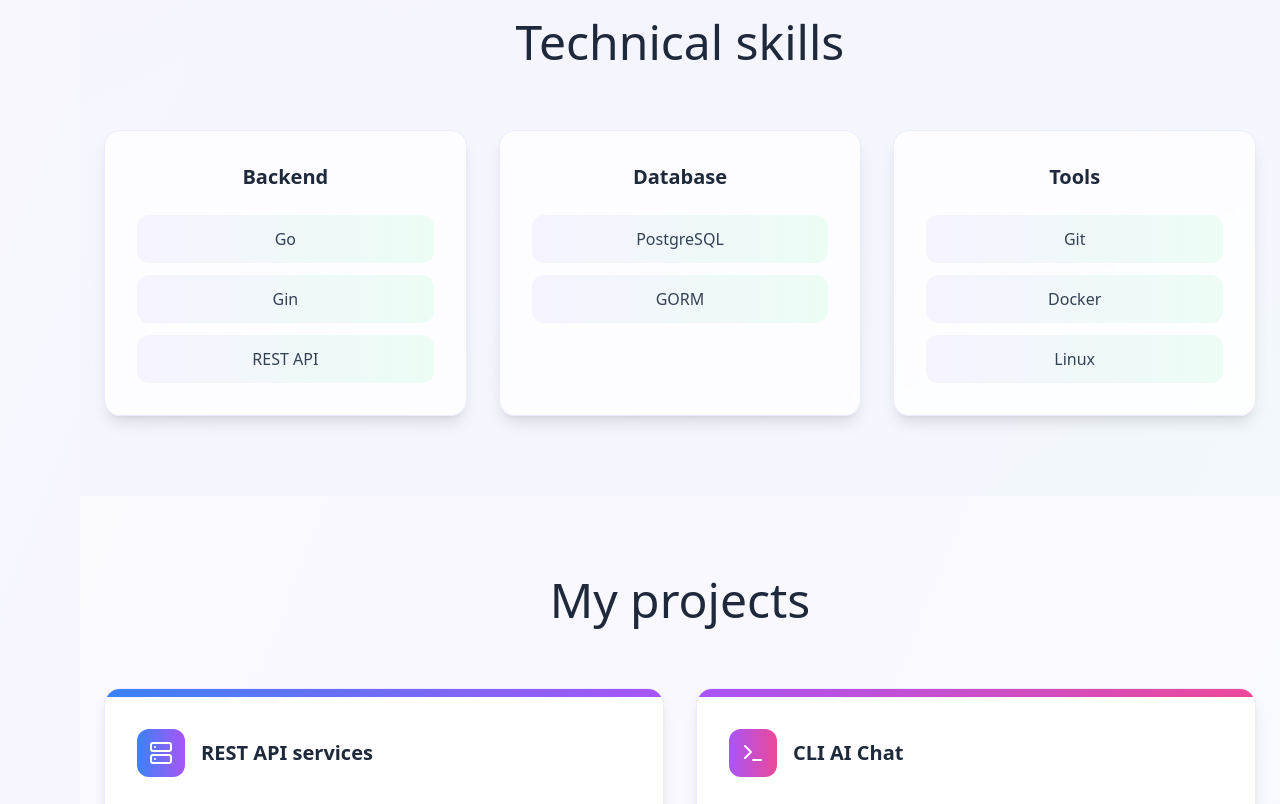
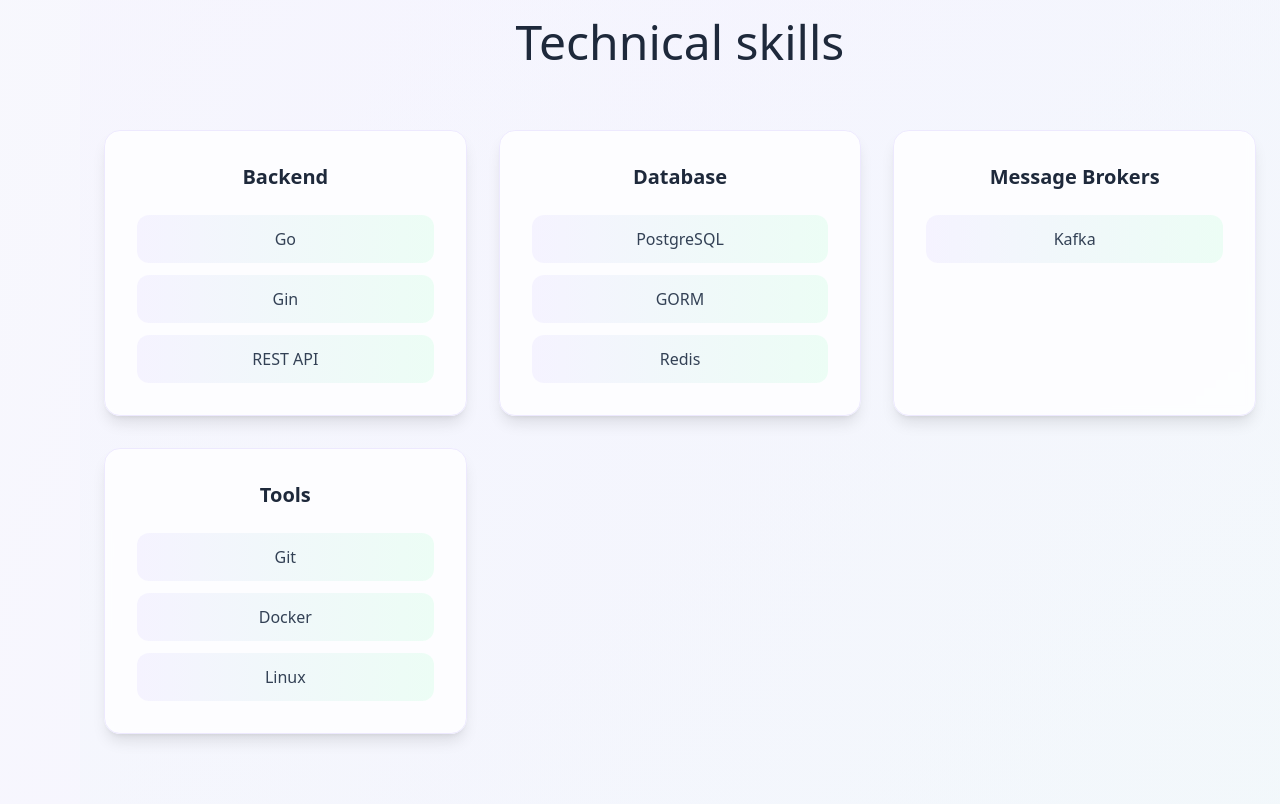
Before and after one commit to mrevds/mrevds-2f8dca31, a React (Vite) app: page / in a window 1280 px wide. Shown: the part 1420-2224 px from the top of the page. Built offline with nearby package versions, Linux system fonts and the light colour scheme.

Commit message:
Update SkillsSection.tsx

```diff
--- a/src/components/SkillsSection.tsx
+++ b/src/components/SkillsSection.tsx
@@ -13,13 +13,18 @@ const SkillsSection = () => {
   },
   {
     title: "Database",
-      skills: ["PostgreSQL", "GORM"]
+    skills: ["PostgreSQL", "GORM", "Redis"]
+  },
+  {
+    title: "Message Brokers",
+    skills: ["Kafka"]
   },
   {
     title: "Tools",
     skills: ["Git", "Docker", "Linux"]
   }
 ];
+
 
   return (
       <section id="skills" ref={ref} className="py-20 px-6 bg-gradient-to-br from-violet-50/50 to-emerald-50/30">
```
Lines whose indentation alone changed are shown as unchanged.
